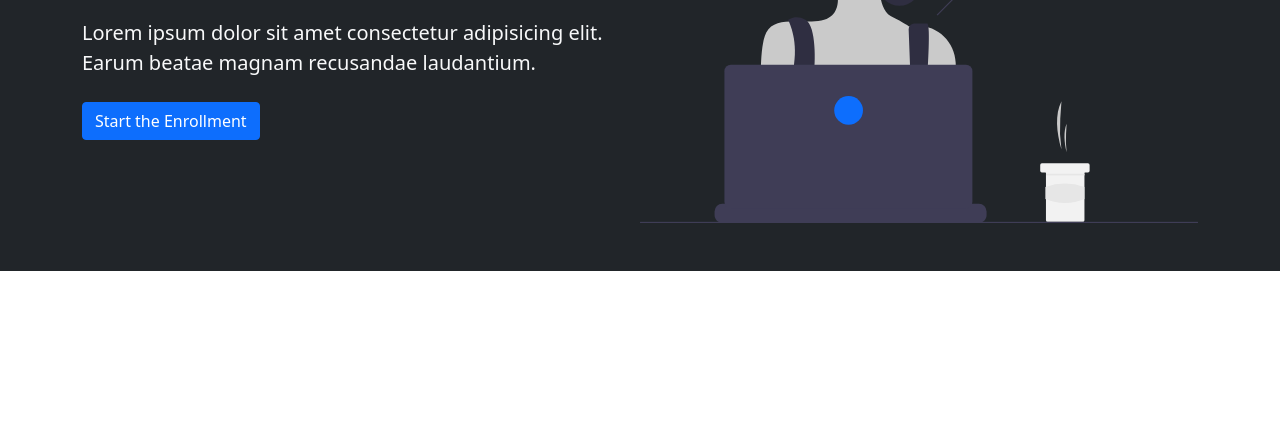
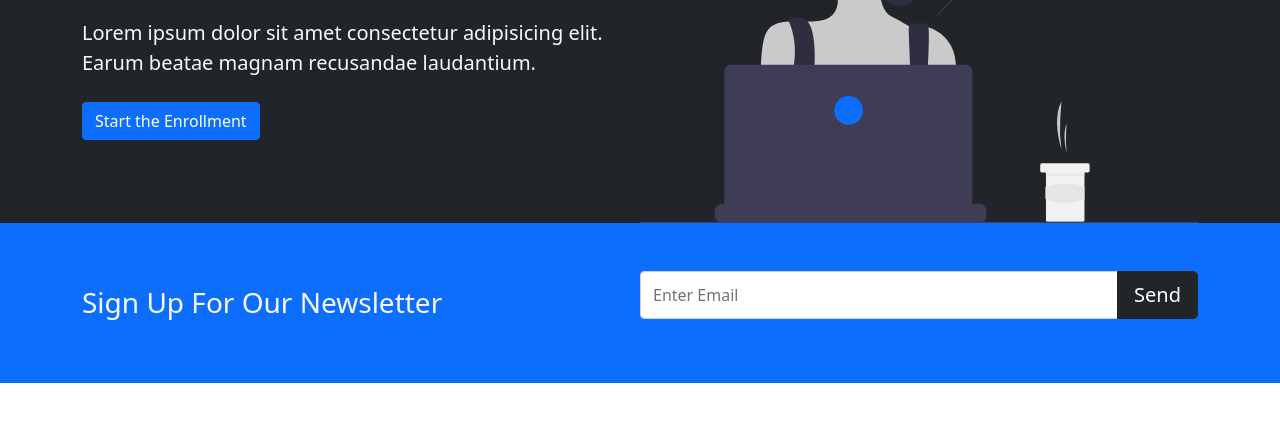
Before and after one commit to ahmed-razic/bootstrap-crash-course, a plain HTML site: page index.html in a window 1280 px wide. Shown: the part 258-680 px from the top of the page. Drawn offline with nearby package versions, Linux system fonts and the light colour scheme.

Commit message:
newsletter

```diff
--- a/index.html
+++ b/index.html
@@ -48,7 +48,9 @@
     </nav>
 
     <!-- Showcase -->
-    <section class="bg-dark text-light p-5 text-center text-sm-start">
+    <section
+      class="bg-dark text-light p-5 pt-lg-5 pb-lg-0 text-center text-sm-start"
+    >
       <div class="container">
         <div class="d-sm-flex align-items-center justify-content-between">
           <div class="desctription">
@@ -70,6 +72,25 @@
       </div>
     </section>
 
+    <!-- Newsletter -->
+    <section class="bg-primary text-light p-5">
+      <div class="container">
+        <div class="d-md-flex justify-content-between align-items-center">
+          <h3 class="mb-3 mb-md-0">Sign Up For Our Newsletter</h3>
+          <div class="input-group mb-3 news-input">
+            <input
+              type="text"
+              class="form-control"
+              placeholder="Enter Email"
+              aria-label="Enter Email"
+              aria-describedby="button-addon2"
+            />
+            <button class="btn btn-dark btn-lg" type="button">Send</button>
+          </div>
+        </div>
+      </div>
+    </section>
+
     <script
       src="https://cdn.jsdelivr.net/npm/bootstrap@5.1.3/dist/js/bootstrap.bundle.min.js"
       integrity="sha384-ka7Sk0Gln4gmtz2MlQnikT1wXgYsOg+OMhuP+IlRH9sENBO0LRn5q+8nbTov4+1p"
--- a/style.css
+++ b/style.css
@@ -0,0 +1,5 @@
+@media (min-width: 768px) {
+  .news-input {
+    width: 50%;
+  }
+}
```
